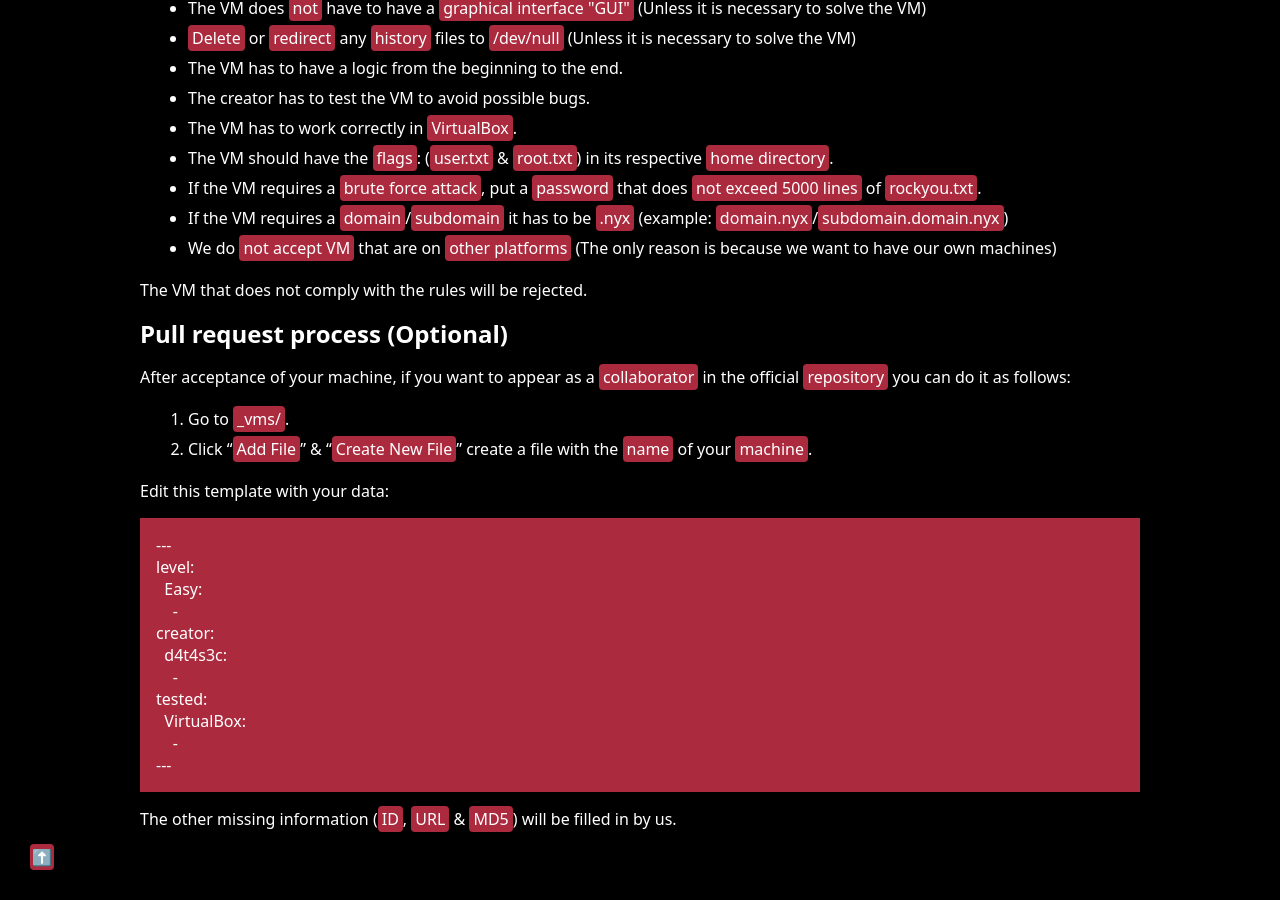
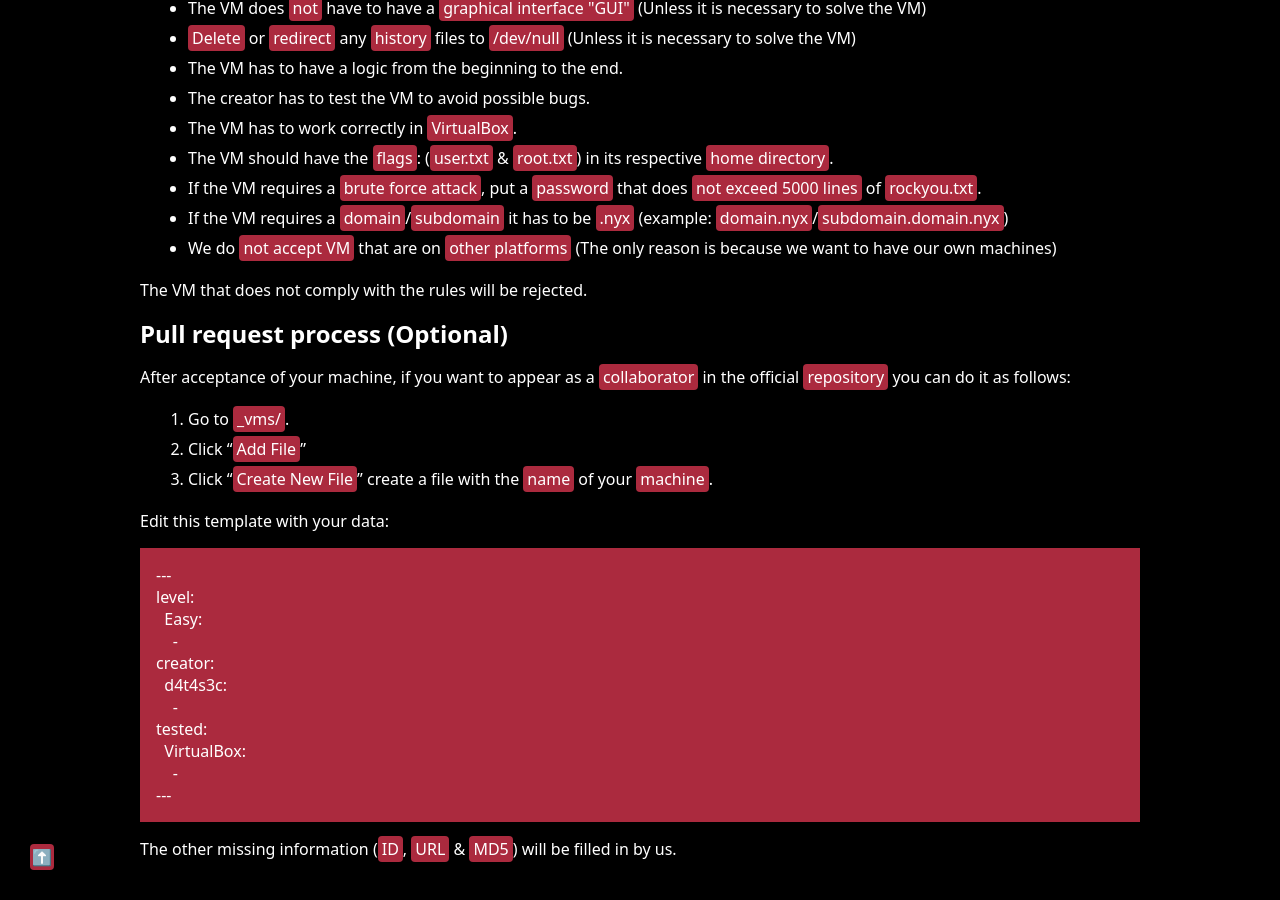
Before and after one commit to VulNyx/vulnyx, a Jekyll site: the page built from submit.md, in a window 1280 px wide and 900 px high, scrolled down 674 px. Built offline with Jekyll 4.4.1, drawn with Linux system fonts in a browser that asks for light colours; before the commit the page ends 1544 px from its top, so only the background shows below that.

Commit message:
edit info

````diff
--- a/submit.md
+++ b/submit.md
@@ -46,9 +46,11 @@ The VM that does not comply with the rules will be rejected.
 After acceptance of your machine, if you want to appear as a <a href="https://github.com/vulnyx/vulnyx.github.io/graphs/contributors" target="_blank">`collaborator`</a> in the official <a href="https://github.com/VulNyx/vulnyx.github.io" target="_blank">`repository`</a> you can do it as follows:
 
 1. Go to <a href="https://github.com/VulNyx/vulnyx.github.io/tree/main/_vms" target="_blank">`_vms/`</a>.
-2. Click "`Add File`" & "`Create New File`" create a file with the `name` of your `machine`.
+2. Click "`Add File`"
+3. Click "`Create New File`" create a file with the `name` of your `machine`.
 
 Edit this template with your data:
+
 ```
 ---
 level:
````
